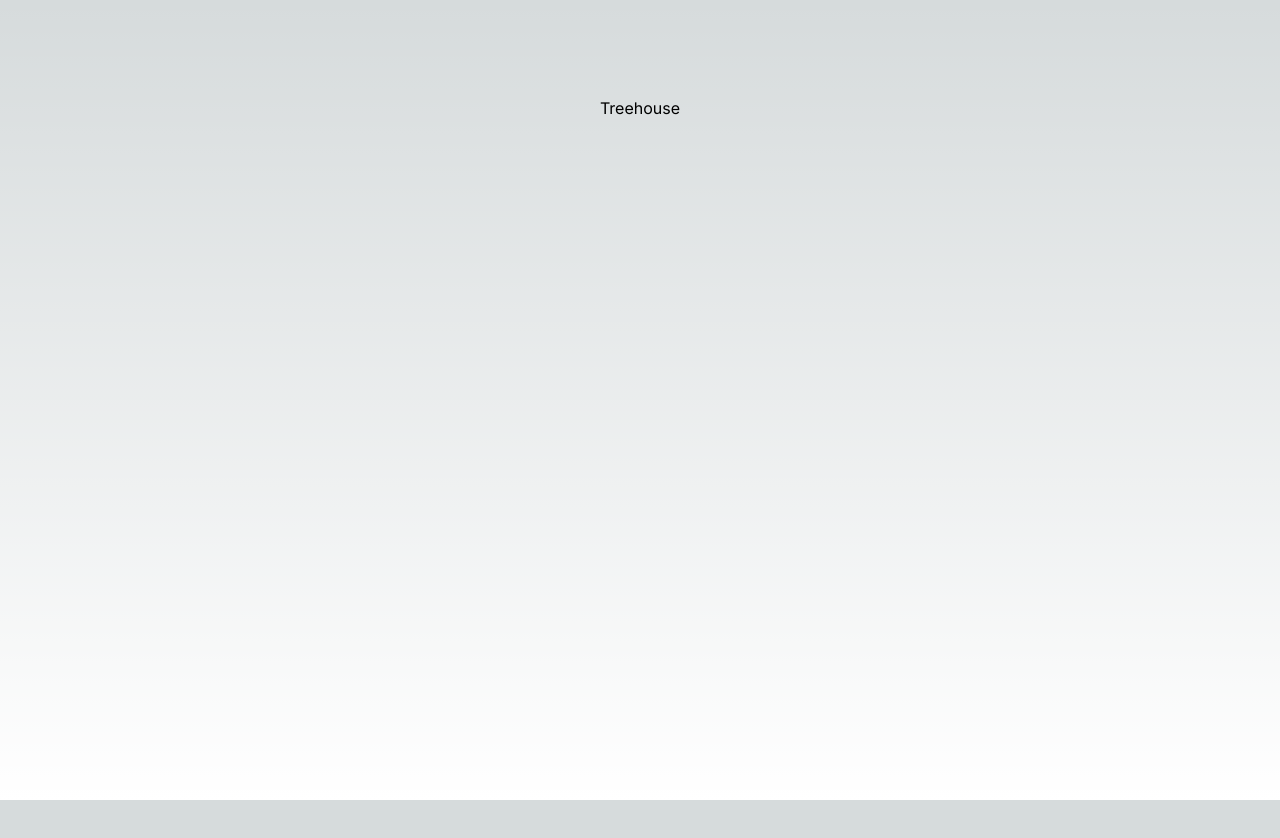
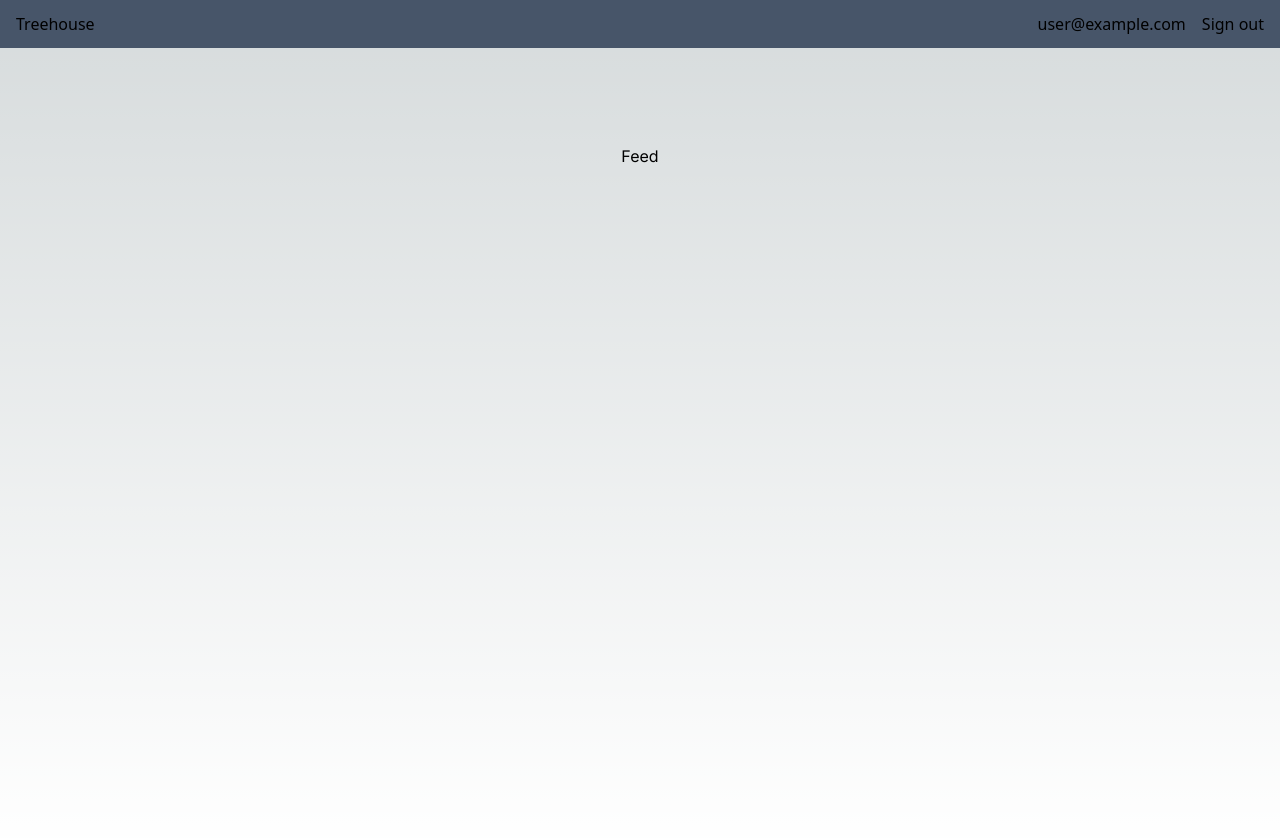
Before and after one commit to nabilelbajdi/greentech-project-frontend, a Next.js app: page / in a window 1280 px wide. Shown: the top 838 px of the page. Before the commit the page ends 800 px from the top, so only its background shows below. Built offline with nearby package versions, Linux system fonts and the light colour scheme; no server answers; sample sign-in values are in the browser's storage.

Commit message:
Added Header and Feed, Created basic auth, protected test route and examples

```diff
--- a/package.json
+++ b/package.json
@@ -12,6 +12,7 @@
     "@prisma/client": "^4.13.0",
     "autoprefixer": "10.4.14",
     "next": "13.3.1",
+    "next-auth": "^4.22.1",
     "postcss": "8.4.23",
     "prisma": "^4.13.0",
     "react": "18.2.0",
--- /dev/null
+++ b/src/components/Feed.jsx
@@ -0,0 +1,32 @@
+import { useState } from 'react';
+
+const Feed = () => {
+
+    const [restrictedData, setRestrictedData] = useState('')
+
+    const getRestricted = async () => {
+
+        const response = await fetch('http://localhost:3000/api/testauth');
+
+        if (response.ok) {
+
+            const data = await response.json();
+            setRestrictedData(data.content);
+
+        }
+
+    }
+
+    getRestricted();
+
+    return (
+        <div>
+            <h2>Feed</h2>
+            <p>{restrictedData}</p>
+
+        </div>
+    )
+
+}
+
+export default Feed;
--- /dev/null
+++ b/src/components/Header.jsx
@@ -0,0 +1,19 @@
+import { signOut, useSession } from "next-auth/react";
+
+const Header = () => {
+
+    const { data: session } = useSession();
+
+    return (
+        <header className="flex justify-between items-center h-12 p-4 bg-slate-600 w-full md:sticky md:top-0">
+            <h1>Treehouse</h1>
+            <div className="flex gap-4">
+                {session.user.email}
+                <button onClick={() => signOut()}>Sign out</button>
+            </div>
+        </header>
+    )
+
+}
+
+export default Header;
--- a/src/pages/_app.js
+++ b/src/pages/_app.js
@@ -1,5 +1,12 @@
-import '@/styles/globals.css'
+import '@/styles/globals.css';
+import Header from '@/components/Header';
+import { SessionProvider } from 'next-auth/react';
 
-export default function App({ Component, pageProps }) {
-  return <Component {...pageProps} />
+export default function App({ Component, pageProps: { session, ...pageProps } }) {
+  return (
+    <SessionProvider session={session} >
+      <Header />
+      <Component {...pageProps} />
+    </SessionProvider>
+  )
 }
--- /dev/null
+++ b/src/pages/api/auth/[...nextauth].js
@@ -0,0 +1,17 @@
+import NextAuth from "next-auth"
+import Auth0Provider from "next-auth/providers/auth0";
+
+export const authOptions = {
+
+    providers: [
+
+        Auth0Provider({
+            clientId: process.env.AUTH0_CLIENT_ID,
+            clientSecret: process.env.AUTH0_CLIENT_SECRET,
+            issuer: process.env.AUTH0_ISSUER
+        })
+    ],
+
+    secret: process.env.NEXTAUTH_SECRET
+}
+export default NextAuth(authOptions)
--- /dev/null
+++ b/src/pages/api/testauth.js
@@ -0,0 +1,24 @@
+import { getServerSession } from "next-auth";
+import { authOptions } from "./auth/[...nextauth]";
+
+const testauth = async (req, res) => {
+
+    const session = await getServerSession(req, res, authOptions);
+
+    if (session) {
+
+        res.send({
+            content: 'This is protected content. You are one of the lucky ones.'
+        })
+
+    } else {
+
+        res.send({
+            error: 'You must be signed in to view protected content.'
+        })
+
+    }
+
+}
+
+export default testauth;
--- a/src/pages/index.js
+++ b/src/pages/index.js
@@ -1,4 +1,8 @@
 import { Inter } from 'next/font/google';
+import Feed from '@/components/Feed';
+import getProps from '@/utils/getProps';
+export const getServerSideProps = getProps;
+
 
 const inter = Inter({ subsets: ['latin'] });
 
@@ -17,13 +21,18 @@
 //   };
 // }
 
+
+
 const Home = () => {
+
   return (
+
     <main
       className={`flex min-h-screen flex-col items-center justify-between p-24 ${inter.className}`}
     >
-      <h1>Treehouse</h1>
+      <Feed />
     </main>
+
   );
 };
 
--- /dev/null
+++ b/src/utils/getProps.js
@@ -0,0 +1,26 @@
+import { getServerSession } from "next-auth";
+import { authOptions } from '../pages/api/auth/[...nextauth]';
+
+const getProps = async (context) => {
+
+    const session = await getServerSession(context.req, context.res, authOptions)
+
+    if (!session) {
+        return {
+            redirect: {
+                destination: '/api/auth/signin',
+                permanent: false,
+            },
+        }
+
+    }
+
+    return {
+        props: {
+            session
+        }
+    }
+
+}
+
+export default getProps;
```
Also changed, not shown: 1 other file (tests, documents, lock files or other folders).
